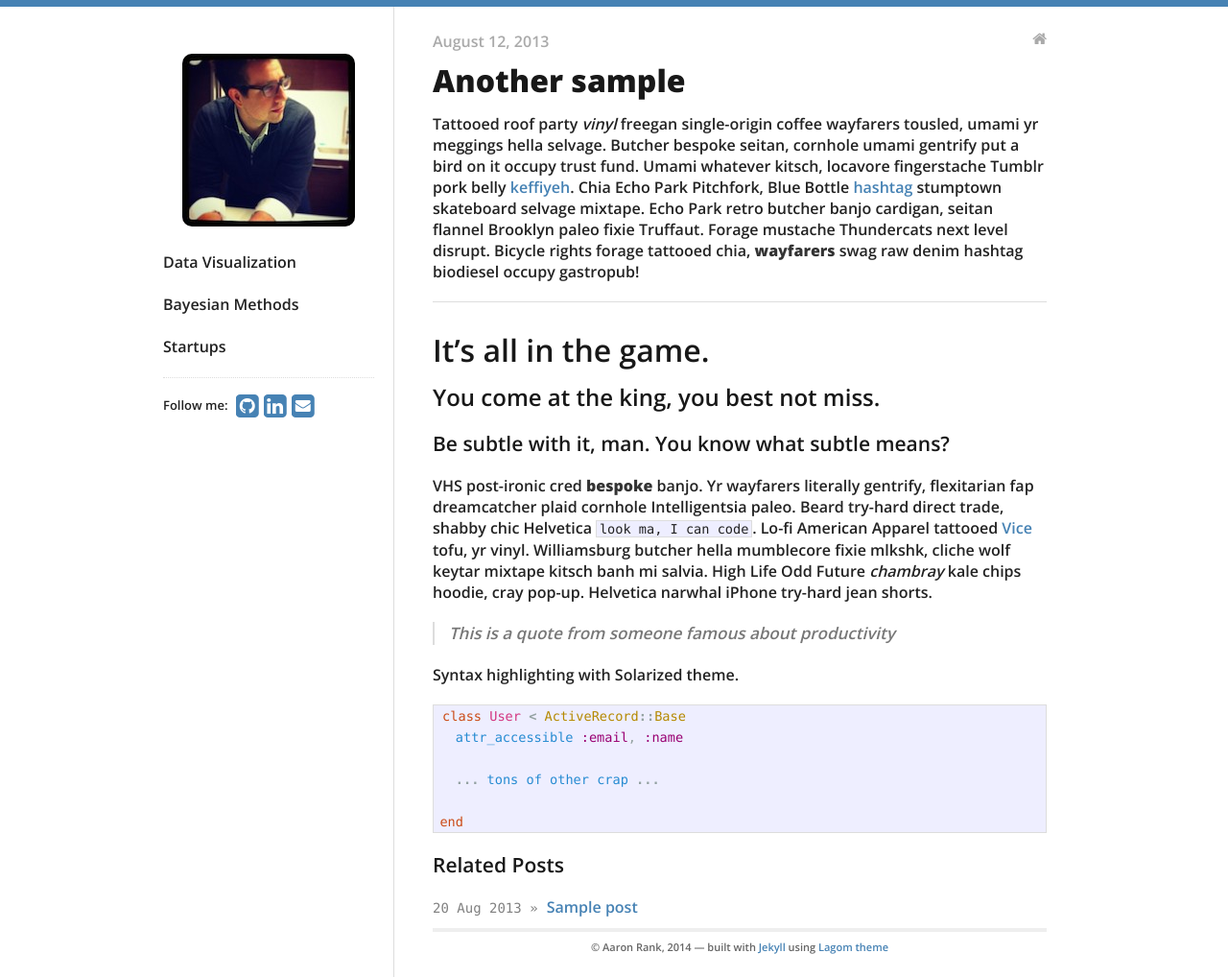
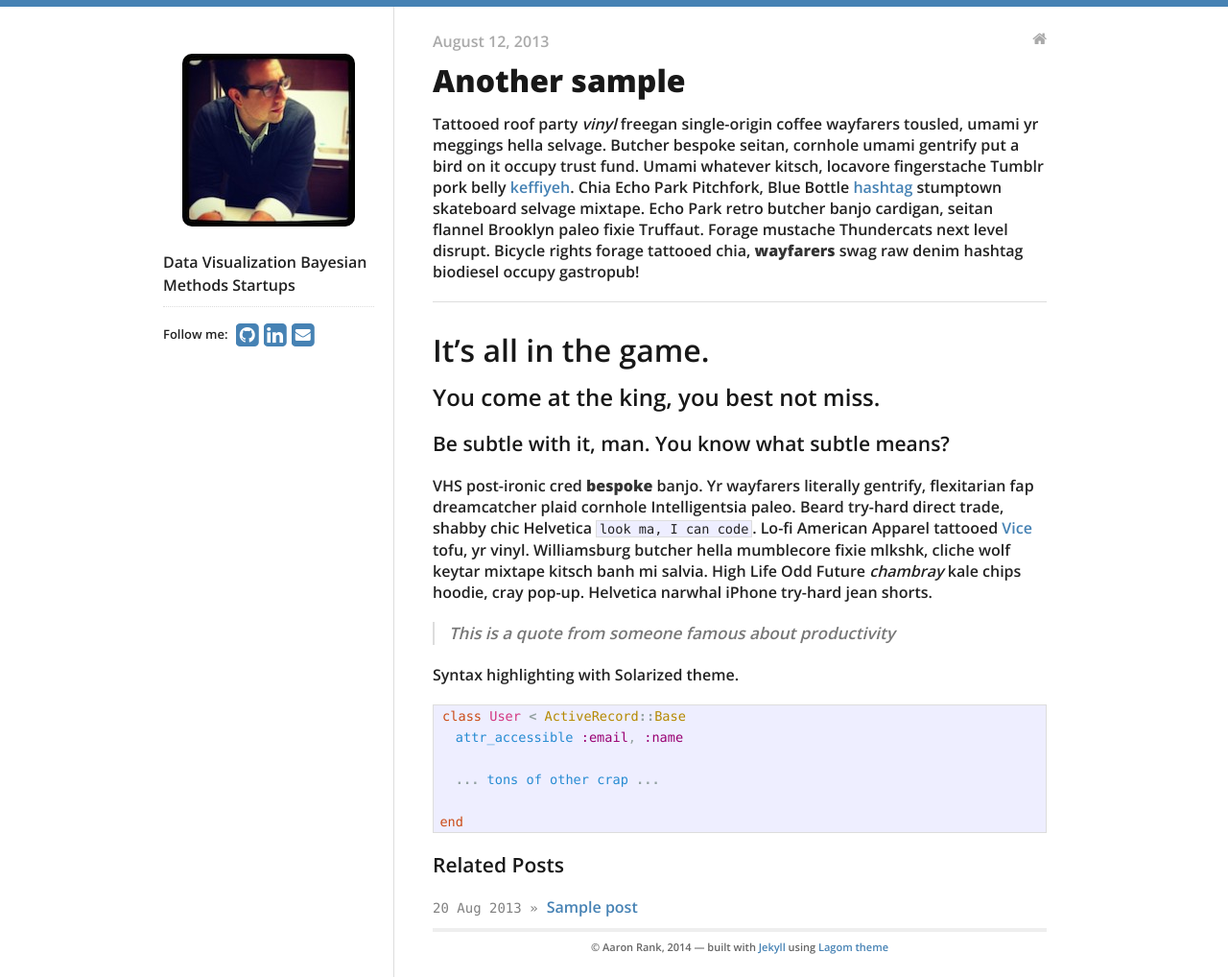
Before and after one commit to rankam/rankam.github.io, a Jekyll site: the page built from _posts/2013-08-12-another-sample.md, in a window 1280 px wide. Shown: the whole page at 96% size. Built offline with Jekyll 4.4.1, drawn with Linux system fonts in a browser that asks for light colours; nearby versions of some CDN libraries.

```diff
--- a/_includes/sidebar.html
+++ b/_includes/sidebar.html
@@ -4,9 +4,9 @@
     <img src="/profile.jpeg" id="logo" alt="Blog logo"/>
   </a>
   <ul>
-  <p>Data Visualization</p>
-  <p>Bayesian Methods</p>
-  <p>Startups</p>
+  Data Visualization
+  Bayesian Methods
+  Startups
   <hr/>
   <div>
     <div id="social">
```
